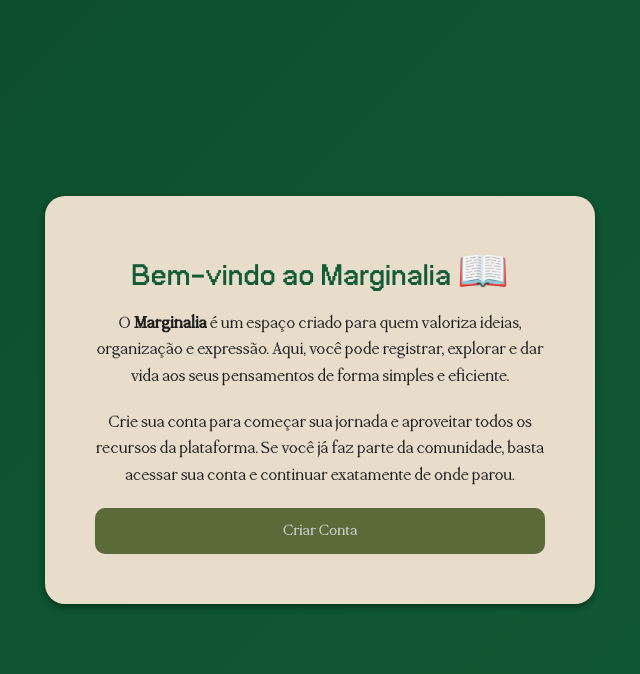
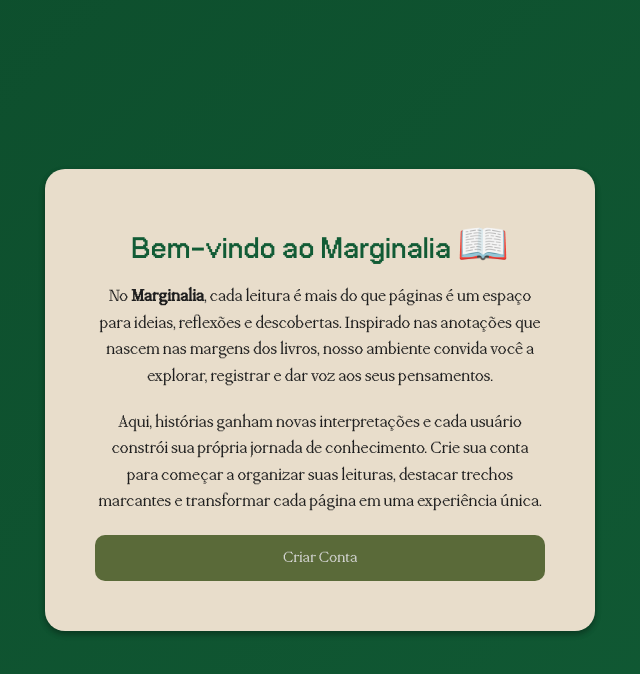
Before and after one commit to joaohrx/projetopsi-01, a Flask app: page / in a window 1280 px wide. Shown: the top 674 px of the page, without its empty margins (320-960 px from the left). Run offline with Flask 3, Linux system fonts and the light colour scheme.

Commit message:
Alguns ajustes

```diff
--- a/templates/index.html
+++ b/templates/index.html
@@ -13,24 +13,30 @@ Boas vindas
 {% block content %}
 
 
+
 <div class="container">
     <h1>Bem-vindo ao Marginalia 📖</h1>
 
     <p>
-            O <strong>Marginalia</strong> é um espaço criado para quem valoriza ideias,
-            organização e expressão. Aqui, você pode registrar, explorar e dar vida
-            aos seus pensamentos de forma simples e eficiente.
+        No <strong>Marginalia</strong>, cada leitura é mais do que páginas  é um espaço
+        para ideias, reflexões e descobertas. Inspirado nas anotações que nascem
+        nas margens dos livros, nosso ambiente convida você a explorar, registrar
+        e dar voz aos seus pensamentos.
     </p>
 
     <p>
-            Crie sua conta para começar sua jornada e aproveitar todos os recursos
-            da plataforma. Se você já faz parte da comunidade, basta acessar sua conta
-            e continuar exatamente de onde parou.
+        Aqui, histórias ganham novas interpretações e cada usuário constrói
+        sua própria jornada de conhecimento. Crie sua conta para começar a
+        organizar suas leituras, destacar trechos marcantes e transformar
+        cada página em uma experiência única.
     </p>
 
     <a href="{{'cadastro'}}" class="btn btn-cadastro">
         Criar Conta
     </a>
+</div>
+
+
 
     </div>
 
```
Also changed, not shown: static/css/stylecadastro.css (+98 -97 lines). Lines whose indentation alone changed are shown as unchanged.
